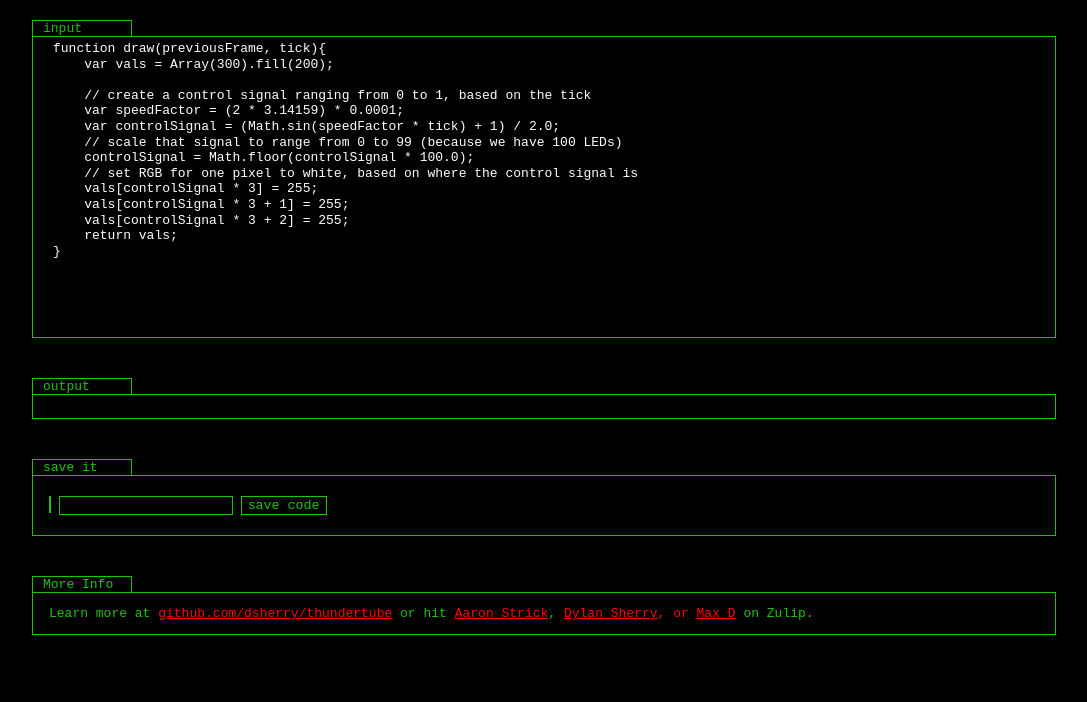
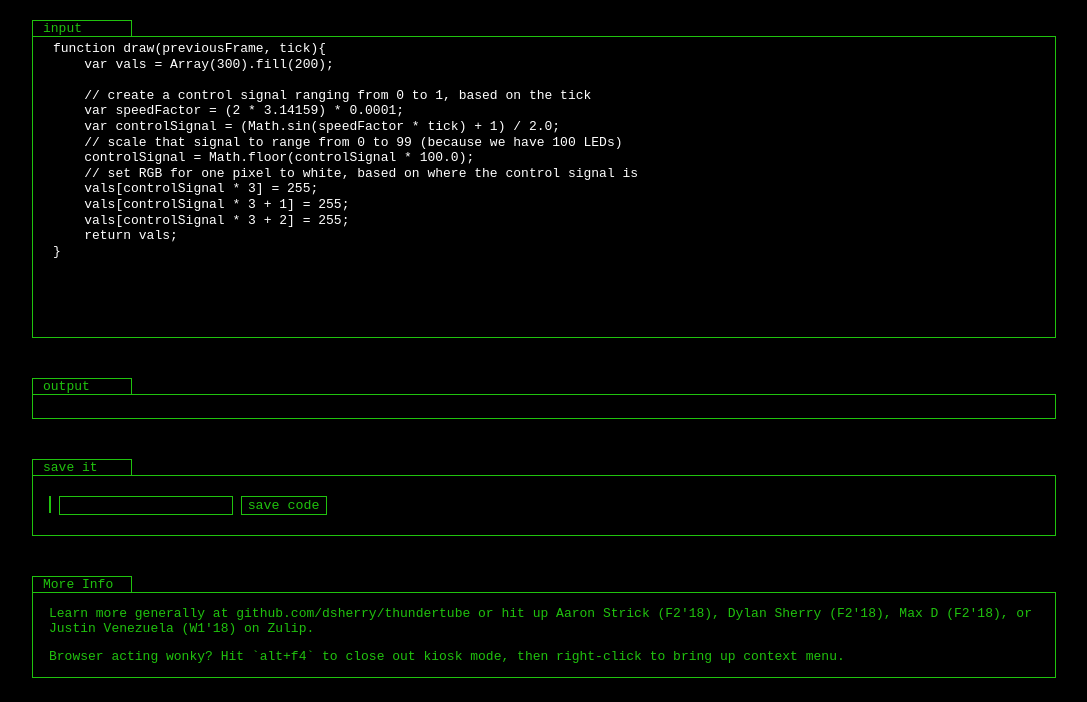
Before and after one commit to dsherry/thundertube, a website: page client/index.html in a window 1280 px wide. Shown: the whole page, without its empty margins (96-1183 px from the left). Drawn offline with Linux system fonts and the light colour scheme; no server answers.

Commit message:
Remove links because they were messing people up!

```diff
--- a/client/index.html
+++ b/client/index.html
@@ -108,11 +108,10 @@
             <div class="label">More Info</div>
             <div id="do" class="box">
                 <p>
-                    Learn more at
-                    <a href="https://github.com/dsherry/thundertube">github.com/dsherry/thundertube</a>
-                    or hit <a href="https://www.recurse.com/directory/2841-aaron-strick">Aaron Strick</a>,
-                    <a href="https://www.recurse.com/directory/2866-dylan-sherry">Dylan Sherry<a>,
-                        or <a href="https://www.recurse.com/directory/2715-max-d">Max D</a> on Zulip.
+                    Learn more generally at github.com/dsherry/thundertube or hit up Aaron Strick (F2'18), Dylan Sherry (F2'18), Max D (F2'18), or Justin Venezuela (W1'18) on Zulip.
+                </p>
+                <p>
+                    Browser acting wonky? Hit `alt+f4` to close out kiosk mode, then right-click to bring up context menu.
                 </p>
             </div>
         </div>
```
